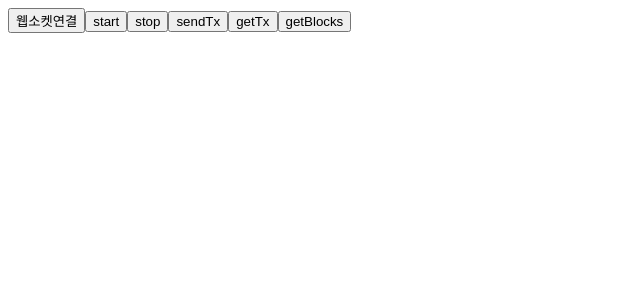
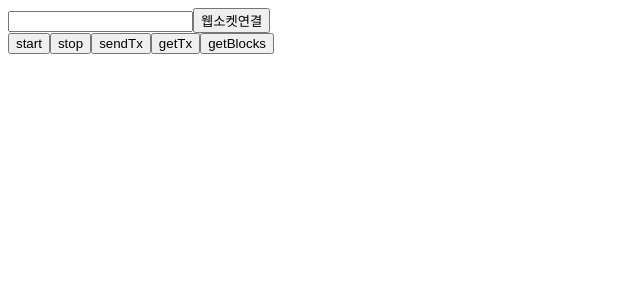
Before and after one commit to wkwk2805/blockchain_core, a Next.js app: page / in a window 1280 px wide. Shown: the top 300 px of the page, without its empty margins (0-640 px from the left). Built offline with nearby package versions, Linux system fonts and the light colour scheme.

Commit message:
peer 입력값 생성

```diff
--- a/app.js
+++ b/app.js
@@ -56,10 +56,9 @@ app.get("/mining", async (req, res) => {
   }
 });
 
-app.get("/network", (req, res) => {
+app.post("/network", (req, res) => {
   let { peer } = req.body;
-  /* //TODO 나중에 삭제
-  peer = "ws://localhost:8080"; */
+
   const ws = new WebSocket(peer);
 
   ws.on("open", () => {
--- a/pages/index.jsx
+++ b/pages/index.jsx
@@ -1,13 +1,16 @@
-import React from "react";
+import React, { useRef } from "react";
 import Axios from "axios";
 import Message from "../message";
 import Transaction from "../transaction";
+import ip from "ip";
 
 const axios = Axios.create({ baseURL: "http://localhost:3001" });
 
 const index = () => {
+  const ref = useRef();
   const connectWs = () => {
-    axios.get("/network").then((res) => {
+    const peer = ref.current.value;
+    axios.post("/network", { peer }).then((res) => {
       console.log(res.data);
     });
   };
@@ -41,9 +44,14 @@ const index = () => {
     });
   };
 
+  const onChange = () => {};
+
   return (
     <div>
-      <button onClick={connectWs}>웹소켓연결</button>
+      <div>
+        <input type="text" ref={ref} />
+        <button onClick={connectWs}>웹소켓연결</button>
+      </div>
       <button onClick={start}>start</button>
       <button onClick={stop}>stop</button>
       <button onClick={sendTx}>sendTx</button>
```
